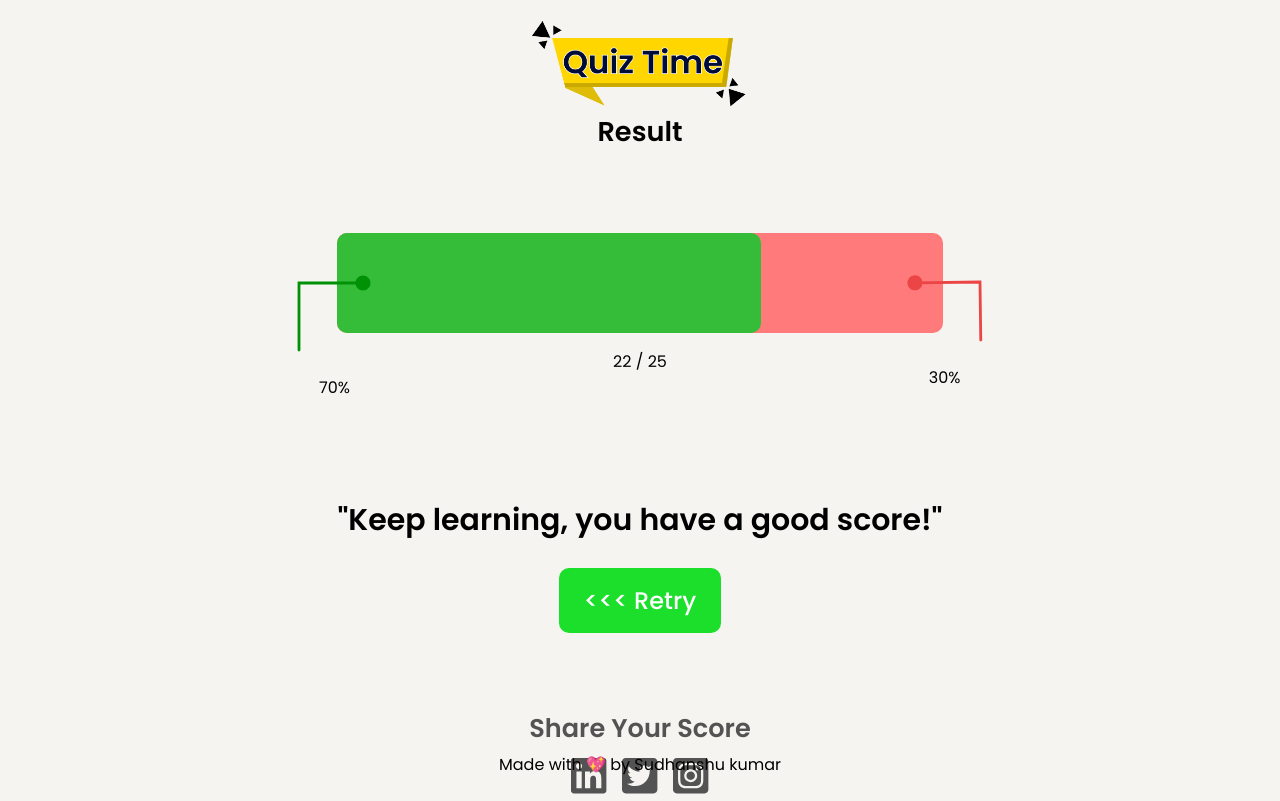
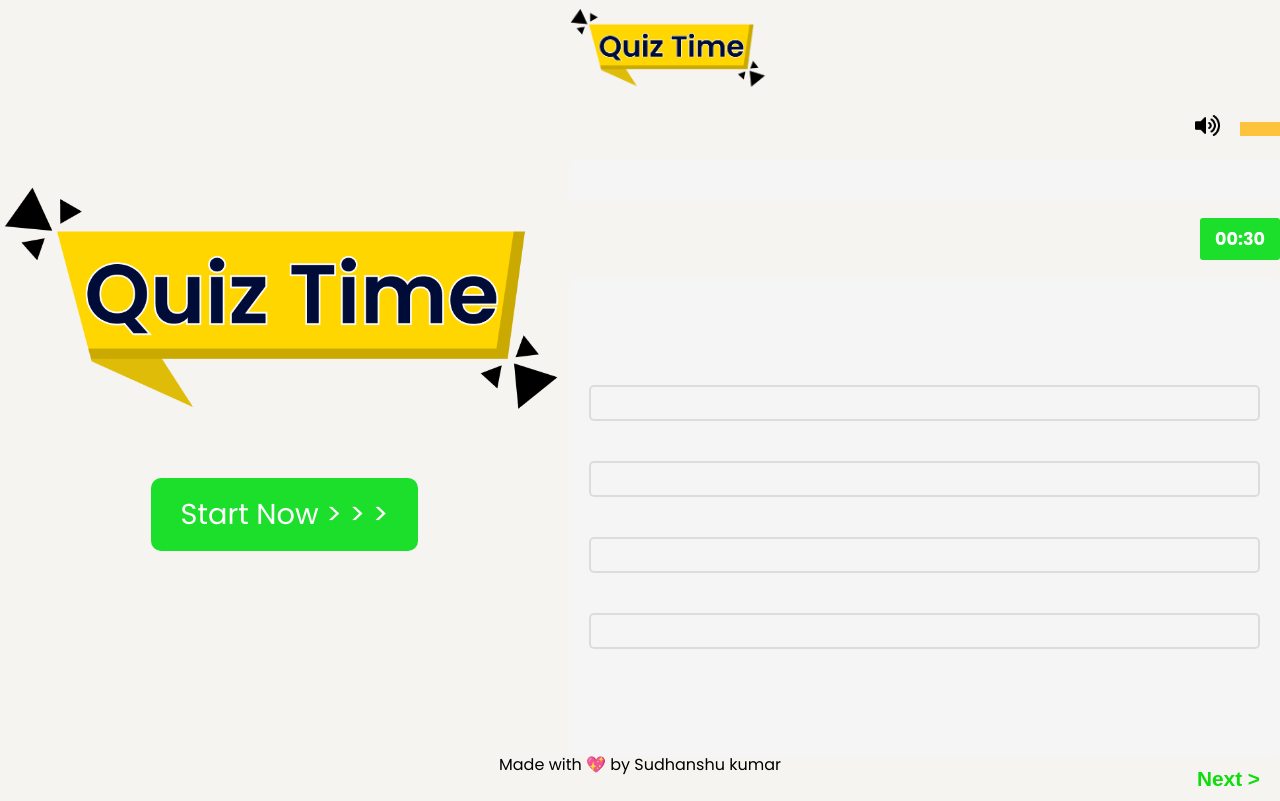
Before and after one commit to sudhanshuverse/quiz-app, a plain HTML site: page index.html in a window 1280 px wide. Drawn offline with Linux system fonts and the light colour scheme.

Commit message:
index.html updated

```diff
--- a/index.html
+++ b/index.html
@@ -8,19 +8,19 @@
     <link rel="preconnect" href="https://fonts.gstatic.com" crossorigin>
     <link href="https://fonts.googleapis.com/css2?family=Poppins:ital,wght@0,100;0,200;0,300;0,400;0,500;0,600;0,700;0,800;0,900;1,100;1,200;1,300;1,400;1,500;1,600;1,700;1,800;1,900&display=swap" rel="stylesheet">
     <link rel="stylesheet" href="style.css">
-    <script src="script.js" defer></script>
+    <script type="module" src="script.js" defer></script>
 </head>
 <body>
 
     <main>
-        <!-- <section class="main-page">
+        <section class="main-page">
             <div class="image-container">
                 <img src="./assets/quiz-time-image.png" alt="">
             </div>
             <button class="start-now">Start Now > > ></button>
-        </section> -->
+        </section>
 
-        <!-- <section class="question-page">
+        <section class="question-page">
             <div class="mini-quiz-time-image">
                 <img src="./assets/quiz-time-image.png" alt="">
             </div>
@@ -28,27 +28,27 @@
                 <div class="sound">
                     <img src="./assets/sound-on.png" alt="">
                 </div>
-                <p class="question-no">01/25</p>
+                <p class="question-no"></p>
             </div>
             <div class="question">
-                <p>Inside which HTML element do we put the javaScript?</p>
+                <p class="question-tag"></p>
             </div>
             <div class="timer">
                 <p>00:30</p>
             </div>
 
             <div class="options-container">
-                <div class="first-options"> abc </div>
-                <div class="first-options">xyz</div>
-                <div class="first-options">wer</div>
-                <div class="first-options">sdf</div>
+                <div class="first-options option-one"></div>
+                <div class="first-options option-two"></div>
+                <div class="first-options option-three"></div>
+                <div class="first-options option-four"></div>
             </div>
             <div class="next">
                 <button>Next > </button>
             </div>
-        </section> -->
+        </section>
 
-        <section class="score">
+        <!-- <section class="score">
             <div class="image-and-result">
                 <img src="./assets/quiz-time-image.png" alt="">
                 <h2>Result</h2>
@@ -69,7 +69,7 @@
 
             <div class="quote-and-retry">
                 <h2>"Keep learning, you have a good score!"</h2>
-                <button> <<< Retry </button>
+                <button class="retry"> <<< Retry </button>
             </div>
 
             <div class="share-score">
@@ -80,7 +80,7 @@
                     <img src="./assets/instagram.svg" alt="">
                 </div>
             </div>
-        </section>
+        </section> -->
 
     </main>
 
```
